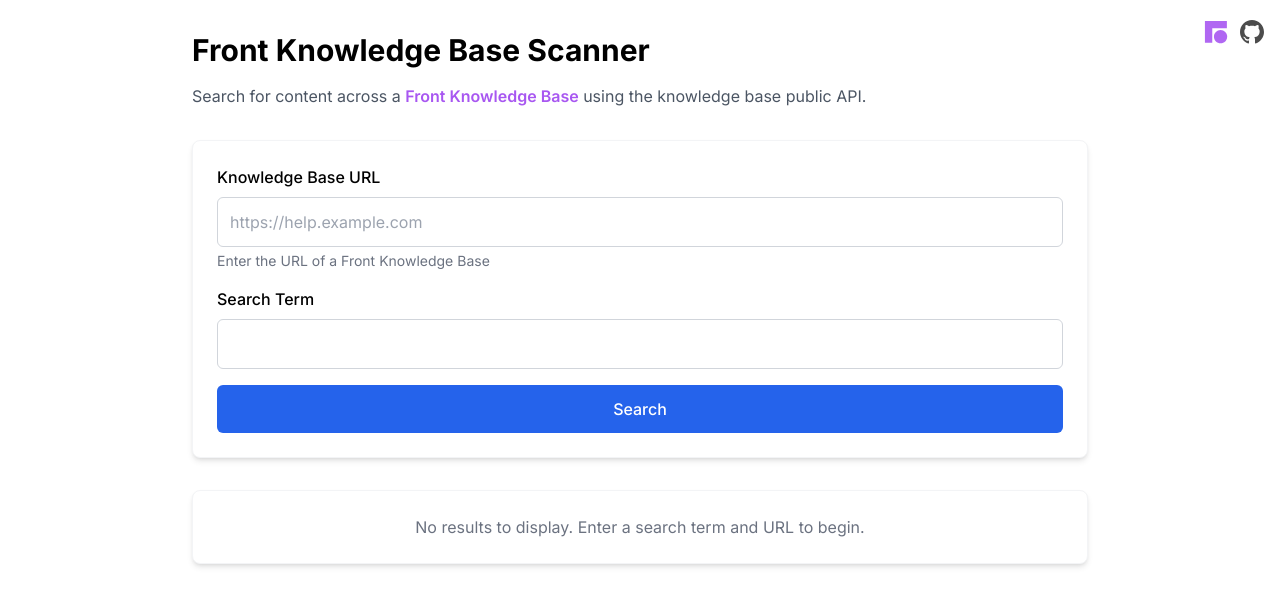
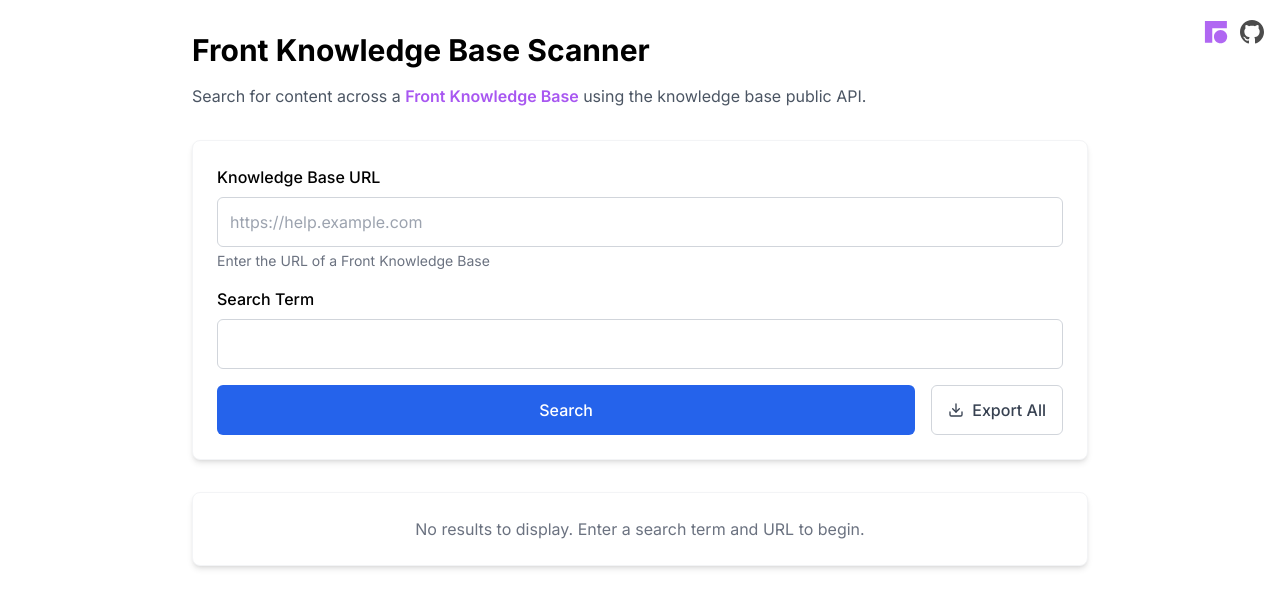
Before and after one commit to dugjason/front-helpcenter-scan, a Next.js app: page / in a window 1280 px wide. Shown: the top 608 px of the page. Built offline with nearby package versions, Linux system fonts and the light colour scheme.

Commit message:
Adds "Export All" feature

```diff
--- a/package.json
+++ b/package.json
@@ -19,6 +19,7 @@
     "postcss": "^8.4.31",
     "react": "^19.0.0",
     "react-dom": "^19.0.0",
+    "sonner": "2.0.5",
     "tailwindcss": "^3.3.0"
   },
   "devDependencies": {
--- a/src/app/actions.ts
+++ b/src/app/actions.ts
@@ -75,7 +75,7 @@
 }
 
 // Helper function to get base URL from knowledge base URL
-function getBaseUrl(url: string): string {
+export function getBaseUrl(url: string): string {
   try {
     const parsedUrl = new URL(url)
     return `${parsedUrl.protocol}//${parsedUrl.host}`
@@ -85,7 +85,7 @@
 }
 
 // Function to fetch all article IDs by traversing the knowledge base structure
-async function getAllArticleIds(baseUrlParam: string): Promise<ArticlePathInfo[]> {
+export async function getAllArticleIds(baseUrlParam: string): Promise<ArticlePathInfo[]> {
   const articles: ArticlePathInfo[] = []
 
   // Strip the URL to just the domain+subdomain
--- a/src/app/layout.tsx
+++ b/src/app/layout.tsx
@@ -2,6 +2,7 @@
 import type { Metadata } from 'next'
 import { Inter } from 'next/font/google'
 import Link from 'next/link'
+import { Toaster } from 'sonner'
 
 const inter = Inter({ subsets: ['latin'] })
 
@@ -24,6 +25,7 @@
         <main className="min-h-screen p-8">
           {children}
         </main>
+        <Toaster richColors />
       </body>
     </html>
   )
--- a/src/app/page.tsx
+++ b/src/app/page.tsx
@@ -1,9 +1,12 @@
 'use client'
 
 import { useState, useEffect, useRef } from 'react'
+import { toast } from 'sonner';
+import { LinkIcon, Download } from 'lucide-react';
+import Link from 'next/link';
+
 import { SearchMatch } from './actions'
-import Link from 'next/link';
-import { LinkIcon, Download } from 'lucide-react';
+import { downloadCsv, formatSearchResultsForCsv, generateCsvContent } from './utils/csv';
 
 type ProgressState = {
   processed: number;
@@ -12,6 +15,7 @@
 
 export default function Home() {
   const [loading, setLoading] = useState(false)
+  const [exporting, setExporting] = useState(false)
   const [results, setResults] = useState<SearchMatch[]>([])
   const [progress, setProgress] = useState<ProgressState>({ processed: 0, total: 0 })
   const [searchComplete, setSearchComplete] = useState(false)
@@ -30,32 +34,90 @@
 
   function exportToCsv() {
     if (results.length === 0) return
+    const rows = formatSearchResultsForCsv(results)
+    const csvContent = generateCsvContent(rows)
+    downloadCsv(csvContent, `search_results_${new Date().toISOString().split('T')[0]}.csv`)
+  }
 
-    // Create CSV headers
-    const headers = ['Article Name', 'Article URL', 'Category']
+  async function handleFullExport() {
+    const formData = new FormData(formRef.current!)
+    const helpCenterUrl = formData.get('helpCenterUrl') as string
 
-    // Create CSV rows
-    const rows = results.map(result => [
-      `"${result.articleTitle.replace(/"/g, '""')}"`, // Escape quotes in article title
-      `"${result.articleUrl}"`,
-      `"${result.categoryHierarchy ? result.categoryHierarchy.join(' > ') : ''}"`
-    ])
+    if (!helpCenterUrl) {
+      alert('Knowledge Base URL is required')
+      return
+    }
 
-    // Combine headers and rows
-    const csvContent = [headers.join(','), ...rows.map(row => row.join(','))].join('\n')
+    if (!validateUrl(helpCenterUrl)) {
+      setUrlError('Please enter a valid URL')
+      return
+    }
 
-    // Create and download the file
-    const blob = new Blob([csvContent], { type: 'text/csv;charset=utf-8;' })
-    const link = document.createElement('a')
+    setExporting(true)
+    const toastId = toast.loading('Starting export...')
 
-    if (link.download !== undefined) {
-      const url = URL.createObjectURL(blob)
-      link.setAttribute('href', url)
-      link.setAttribute('download', `search_results_${new Date().toISOString().split('T')[0]}.csv`)
-      link.style.visibility = 'hidden'
-      document.body.appendChild(link)
-      link.click()
-      document.body.removeChild(link)
+    try {
+      const response = await fetch('/api/export', {
+        method: 'POST',
+        body: formData
+      })
+
+      if (!response.ok) {
+        throw new Error(`Server error: ${response.status}`)
+      }
+
+      const reader = response.body?.getReader()
+      const decoder = new TextDecoder()
+
+      if (!reader) {
+        throw new Error('Failed to get response reader')
+      }
+
+      let csvContent = ''
+
+      while (true) {
+        const { done, value } = await reader.read()
+
+        if (done) {
+          break
+        }
+
+        const chunk = decoder.decode(value, { stream: true })
+        const lines = chunk.split('\n')
+
+        for (const line of lines) {
+          if (line.startsWith('data: ')) {
+            try {
+              const event = JSON.parse(line.slice(6))
+
+              if (event.type === 'progress') {
+                const percent = Math.round((event.processed / event.total) * 100)
+                toast.loading(
+                  `Exporting articles... ${event.processed} of ${event.total} (${percent}%)`,
+                  { id: toastId }
+                )
+              } else if (event.type === 'complete') {
+                toast.success(
+                  `Export complete! ${event.processed} articles exported.`,
+                  { id: toastId }
+                )
+              }
+            } catch (e) {
+              console.error('Error parsing event:', e)
+            }
+          } else {
+            csvContent += line + '\n'
+          }
+        }
+      }
+
+      // Download the CSV
+      downloadCsv(csvContent, `kb-export-${new Date().toISOString().split('T')[0]}.csv`)
+    } catch (error) {
+      console.error('Export error:', error)
+      toast.error('An error occurred while exporting. Please try again.', { id: toastId })
+    } finally {
+      setExporting(false)
     }
   }
 
@@ -250,12 +312,26 @@
         <div className="flex space-x-4">
           <button
             type="submit"
-            disabled={loading}
+            disabled={loading || exporting}
             className={`flex-1 py-3 px-4 rounded-md text-white font-medium ${
               loading ? 'bg-blue-400' : 'bg-blue-600 hover:bg-blue-700'
             }`}
           >
             {loading ? 'Searching...' : 'Search'}
+          </button>
+
+          <button
+            type="button"
+            onClick={handleFullExport}
+            disabled={loading || exporting}
+            className={`py-3 px-4 rounded-md font-medium border flex items-center space-x-2 ${
+              exporting
+                ? 'bg-gray-100 text-gray-500 border-gray-300'
+                : 'bg-white text-gray-700 border-gray-300 hover:bg-gray-50'
+            }`}
+          >
+            <Download size={16} />
+            <span>{exporting ? 'Exporting...' : 'Export All'}</span>
           </button>
 
           {loading && (
--- /dev/null
+++ b/src/app/utils/csv.ts
@@ -0,0 +1,31 @@
+import { SearchMatch } from '../actions'
+
+const CSV_HEADERS = ['Article Name', 'Article URL', 'Category']
+
+export function generateCsvContent(rows: Array<[string, string, string]>) {
+  // Combine headers and rows
+  return [CSV_HEADERS.join(','), ...rows.map(row => row.join(','))].join('\n')
+}
+
+export function downloadCsv(csvContent: string, filename: string) {
+  const blob = new Blob([csvContent], { type: 'text/csv;charset=utf-8;' })
+  const link = document.createElement('a')
+
+  if (link.download !== undefined) {
+    const url = URL.createObjectURL(blob)
+    link.setAttribute('href', url)
+    link.setAttribute('download', filename)
+    link.style.visibility = 'hidden'
+    document.body.appendChild(link)
+    link.click()
+    document.body.removeChild(link)
+  }
+}
+
+export function formatSearchResultsForCsv(results: SearchMatch[]): Array<[string, string, string]> {
+  return results.map(result => [
+    `"${result.articleTitle.replace(/"/g, '""')}"`, // Escape quotes in article title
+    `"${result.articleUrl}"`,
+    `"${result.categoryHierarchy ? result.categoryHierarchy.join(' > ') : ''}"`
+  ])
+}
```
Also changed, not shown: src/app/api/export/route.ts (added, +91 -0 lines), 1 other file (tests, documents, lock files or other folders).
